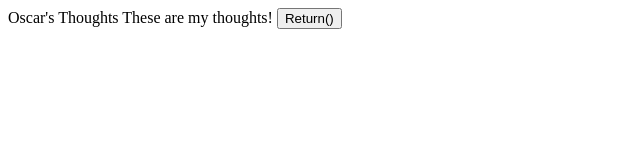
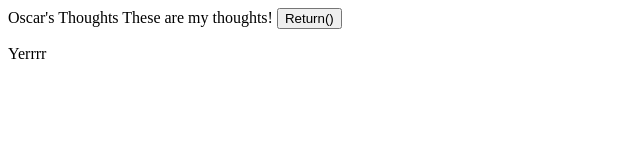
Before and after one commit to hesomelo/hesomelo.github.io, a plain HTML site: page thoughts.html in a window 1280 px wide. Shown: the full height of the page, 0-640 px from the left. Drawn offline with Linux system fonts and the light colour scheme.

Commit message:
hehe testing from cursor

```diff
--- a/test.js
+++ b/test.js
@@ -31,7 +31,7 @@ document.addEventListener("DOMContentLoaded", function() {
 });
 
 
-
+// function to go back to the home page
 let go_back = ()=>{
 
         console.log("click")
@@ -40,6 +40,8 @@ let go_back = ()=>{
         console.log(window.location)
 }
 
+
+// listen and click a button
 document.addEventListener("DOMContentLoaded", function(){
     let exist = document.getElementById("return()_but")
     if(exist){
--- a/thoughts.html
+++ b/thoughts.html
@@ -15,5 +15,8 @@
 
         </p2>
     </body>
+        <p>
+            Yerrrr
+        </p>
 
 </html>
```
